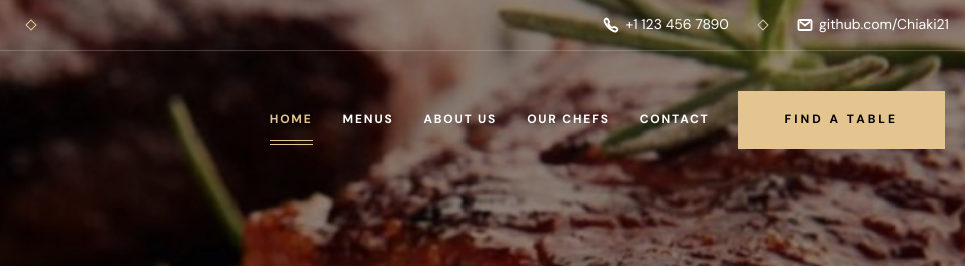
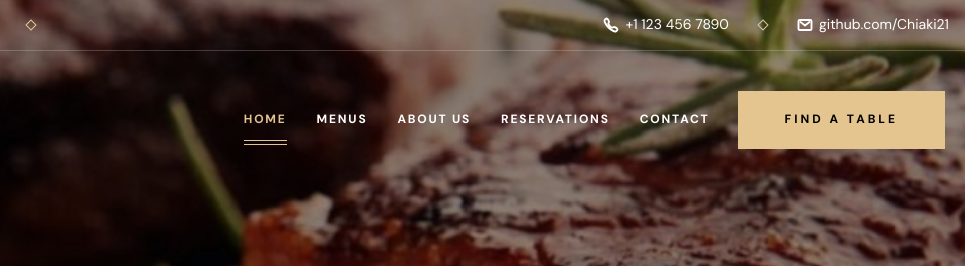
Before and after one commit to Chiaki21/CraveSteak2023, a plain HTML site: page index.html in a window 1280 px wide. Shown: the top 266 px of the page, 315-1280 px from the left. Drawn offline with nearby package versions, Linux system fonts and the light colour scheme; a web font is replaced by a local one.

Commit message:
Update index.html

```diff
--- a/index.html
+++ b/index.html
@@ -150,15 +150,15 @@
           </li>
 
           <li class="navbar-item">
-            <a href="#" class="navbar-link hover-underline">
+            <a href="#reservation" class="navbar-link hover-underline">
               <div class="separator"></div>
 
-              <span class="span">Our Chefs</span>
+              <span class="span">Reservations</span>
             </a>
           </li>
 
           <li class="navbar-item">
-            <a href="#" class="navbar-link hover-underline">
+            <a href="#reservation" class="navbar-link hover-underline">
               <div class="separator"></div>
 
               <span class="span">Contact</span>
@@ -743,7 +743,7 @@
         - #RESERVATION
       -->
 
-      <section class="reservation">
+      <section class="reservation" id="reservation">
         <div class="container">
 
           <div class="form reservation-form bg-black-10">
```
